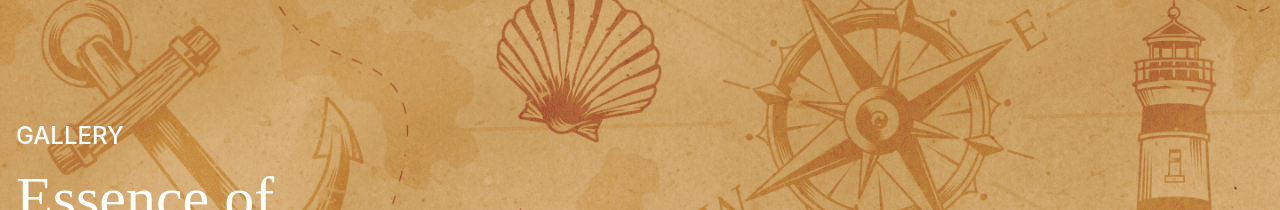
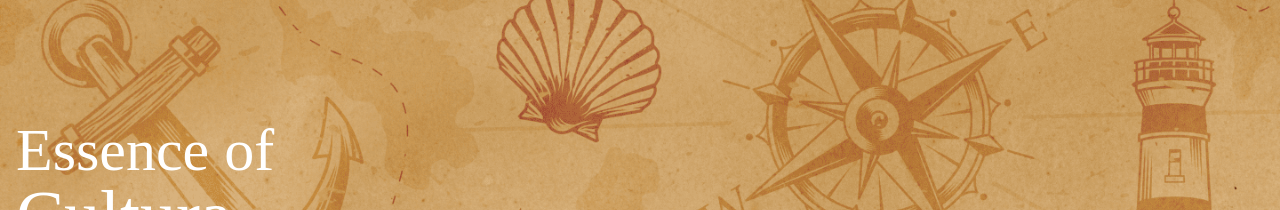
Before and after one commit to healertrix/cultura-final, a Next.js app: page / in a window 1280 px wide. Shown: the part 1640-1850 px from the top of the page. Built offline with nearby package versions, Linux system fonts and the light colour scheme; a web font is replaced by a local one.

Commit message:
removed gallery text

```diff
--- a/components/gallery.js
+++ b/components/gallery.js
@@ -4,7 +4,7 @@ export default function Gallery() {
       <div id="Gallery" className="py-[4rem] text-white">
         <div className="container py-[6rem] mx-[1rem]">
           <>
-            <p className="text-2xl font-medium uppercase mb-[1rem]">Gallery</p>
+            {/* <p className="text-2xl font-medium uppercase mb-[1rem]">Gallery</p> */}
             <p className="highlight text-6xl mb-[1.5rem]">
               Essence of <br />
               <span className="text-7xl">Cultura</span>
```
